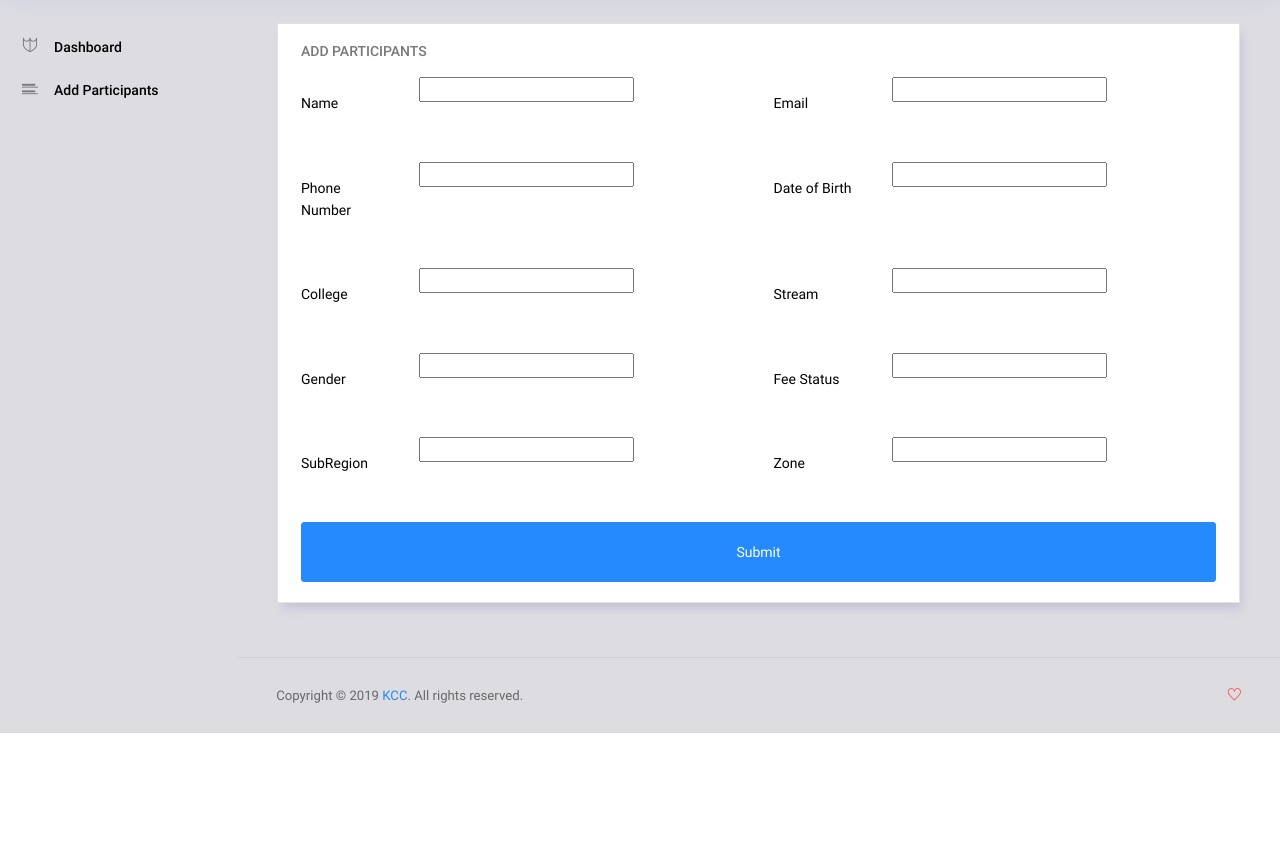
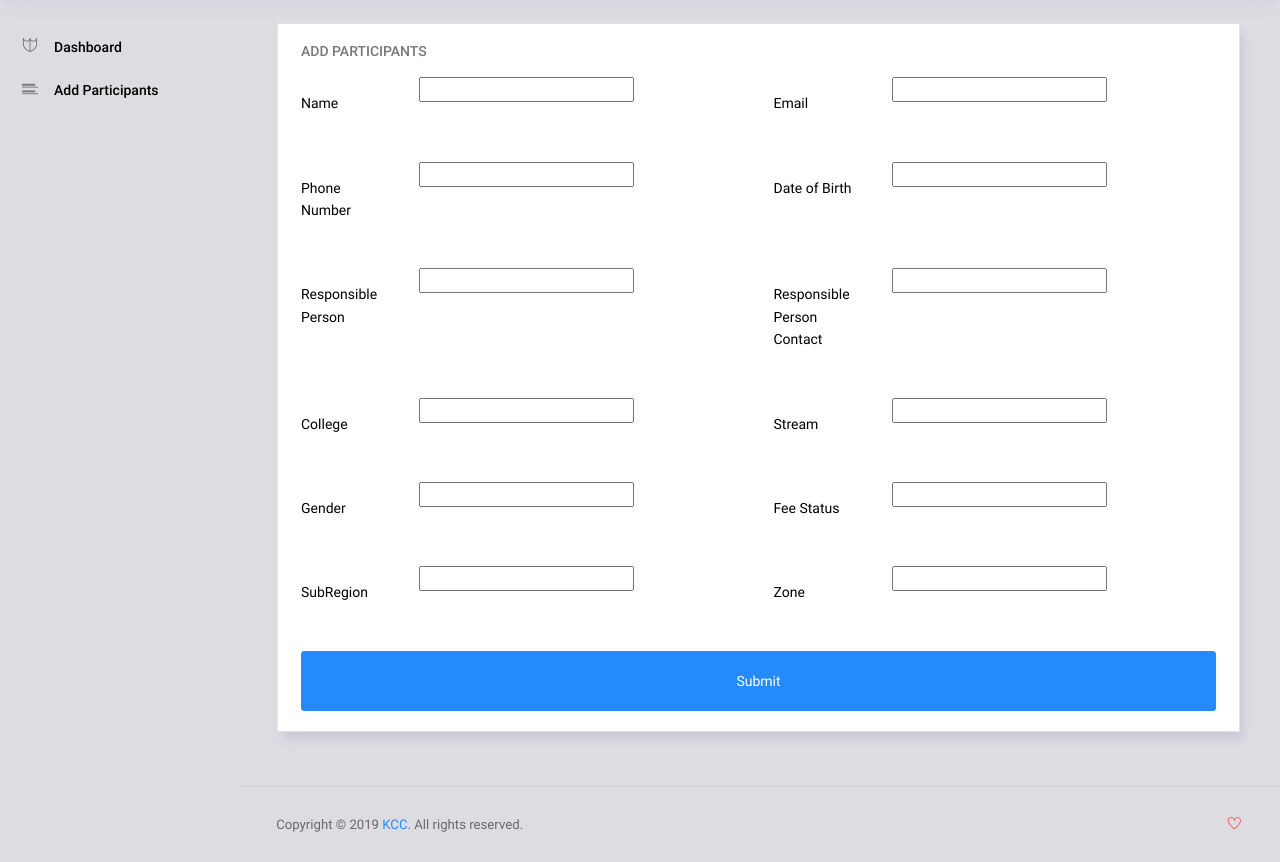
Before and after one commit to lijoev/KCC, a Django app: template src/jycampus/apps/userbase/templates/registration/adduser.html in a window 1280 px wide. Shown: the part 71-933 px from the top of the page. Before the commit the page ends 804 px from the top, so only its background shows below. Run offline with Django 3.2, Linux system fonts and the light colour scheme; the template is opened without the code that fills it, so the values that code supplies are empty, except form fields; tables that the repository leaves empty hold one stand-in row (values such as "Sample post"); form fields are guessed from the names that the template uses; some libraries are stand-ins or nearby versions.

Commit message:
added responsible persons field

```diff
--- a/src/jycampus/apps/userbase/templates/registration/adduser.html
+++ b/src/jycampus/apps/userbase/templates/registration/adduser.html
@@ -160,6 +160,37 @@
           {% endif %}
                       </div>
                     </div>
+                      <div class="row">
+                      <div class="col-md-6">
+                        <div class="form-group row">
+                          <label class="col-sm-3 col-form-label">Responsible Person</label>
+                          <div class="col-sm-9">
+                            {{ participants_form.responsible_person }}
+                          </div>
+                        </div>
+                        {% if participants_form.responsible_person.errors %}
+                <div class="alert alert-info">
+                    {{participants_form.responsible_person.errors}}
+                </div>
+          {% endif %}
+                      </div>
+                      <div class="col-md-6">
+                        <div class="form-group row">
+                          <label class="col-sm-3 col-form-label">Responsible Person Contact</label>
+                          <div class="col-sm-9">
+                            {{ participants_form.responsible_person_contact }}
+                          </div>
+
+                        </div>
+                        {% if participants_form.responsible_person_contact.errors %}
+                <div class="alert alert-info">
+                    {{participants_form.responsible_person_contact.errors}}
+                </div>
+          {% endif %}
+                      </div>
+
+
+                    </div>
                     <div class="row">
                       <div class="col-md-6">
                         <div class="form-group row">
@@ -264,7 +295,7 @@
                     </div>
                     <div class="row">
                 <div class="col-md-12">
-                      <button class="btn btn-block btn-primary btn-lg font-weight-medium auth-form-btn" type="submit" value='sign_in'>Submit</button>
+                      <button class="btn btn-block btn-primary btn-lg font-weight-medium auth-form-btn" type="submit" value=''>Submit</button>
                     </div>
                     </div>
                   </form>
@@ -308,6 +339,16 @@
         document.getElementById("amount_id").style.display = "none";
     }
 }
+
+
+var selectElem = document.getElementById('id_fee_status')
+var strUser = selectElem.options[selectElem.selectedIndex].value;
+if (strUser == "partially") {
+    document.getElementById("amount_id").style.display = "block";
+} else {
+    document.getElementById("amount_id").style.display = "none";
+}
+
 </script>
 </body>
 
--- a/src/jycampus/apps/userbase/templates/registration/participants.html
+++ b/src/jycampus/apps/userbase/templates/registration/participants.html
@@ -101,7 +101,7 @@
             <div class="col-lg-12 grid-margin stretch-card">
               <div class="card">
                 <div class="card-body">
-                  <h4 class="card-title">Striped Table</h4>
+                  <h4 class="card-title">Participants</h4>
 
                   <div class="table-responsive">
                     <table class="table table-striped">
```
Also changed, not shown: src/jycampus/apps/userbase/forms.py (+8 -5 lines), src/jycampus/apps/userbase/models.py (+6 -1 lines), src/jycampus/apps/userbase/migrations/0011_auto_20190716_0906.py (added).
